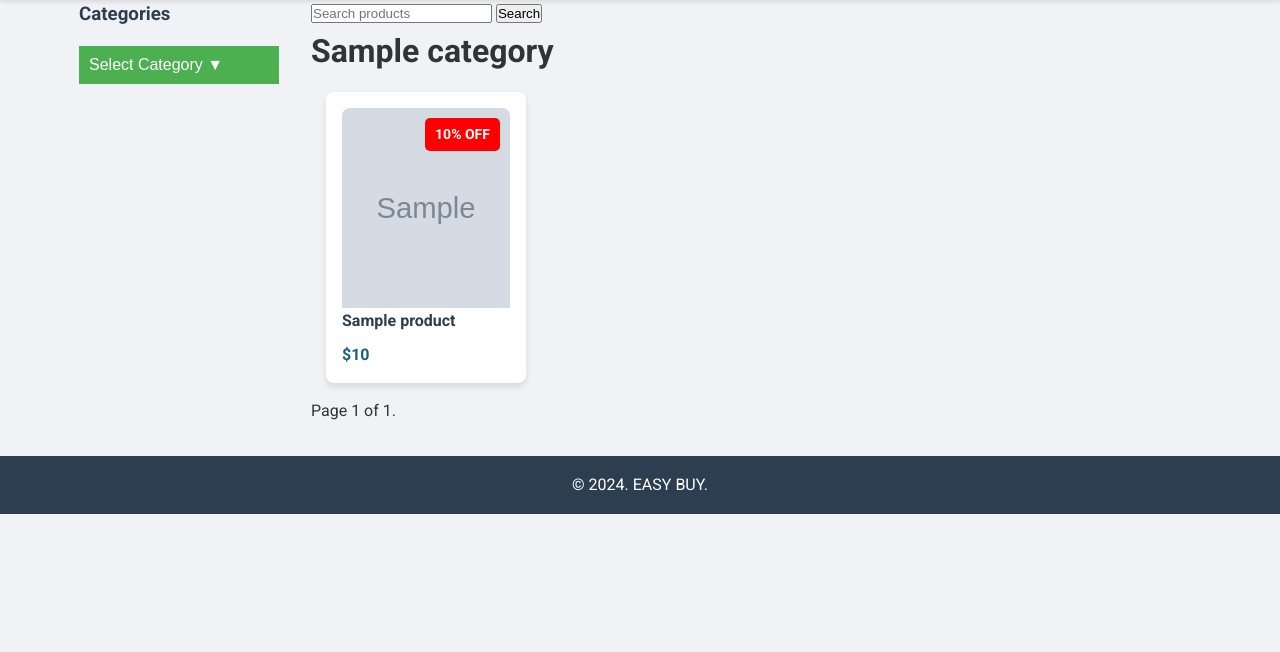
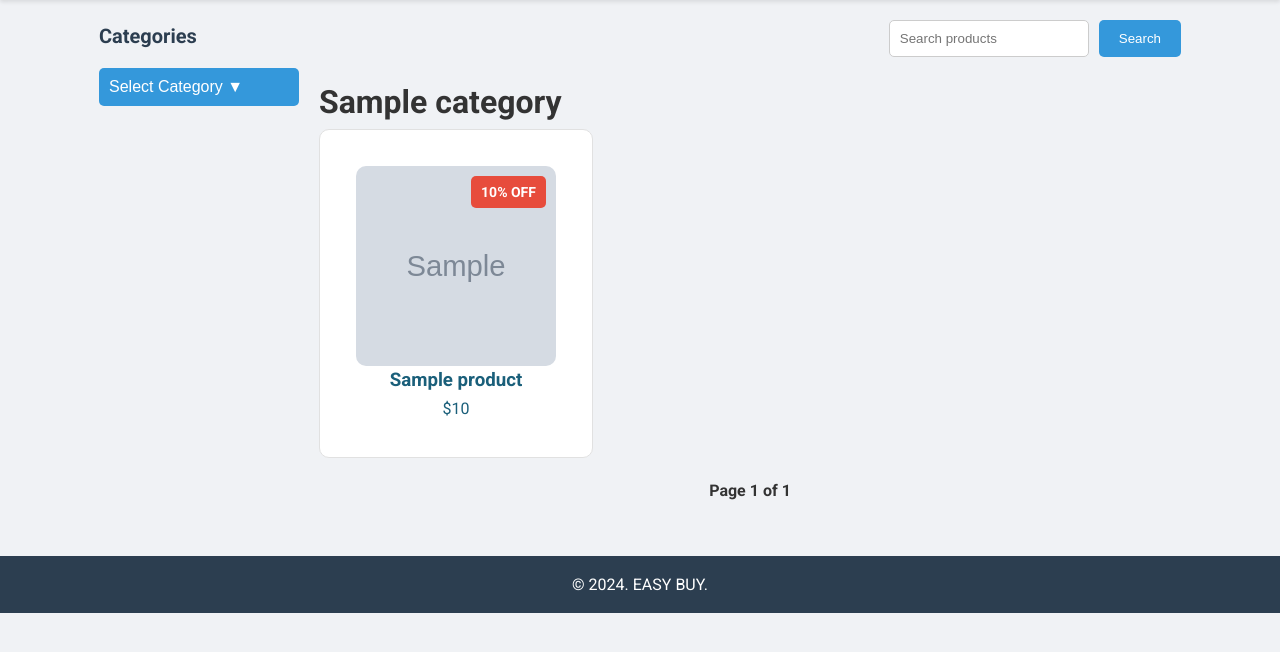
Before and after one commit to AldoVasquez07/Easy_Buy_Procesos, a Django app: template easybuy/shop/templates/shop/product/list.html in a window 1280 px wide. Shown: the part 70-722 px from the top of the page. Run offline with Django 5.2, Linux system fonts and the light colour scheme; the template is opened without the code that fills it: most values are stand-ins (such as "Sample title", 1, 10 or a date in 2020); grey boxes marked "Sample" are stand-in pictures.

Commit message:
Cambiando diseño de lista de productos

```diff
--- a/easybuy/shop/static/css/list.css
+++ b/easybuy/shop/static/css/list.css
@@ -77,3 +77,155 @@
 .show {
     display: block;
 }
+
+
+/*
+------------------
+*/
+/* Estilos generales para la página de productos */
+.product-list-page {
+    display: flex;
+    gap: 20px;
+    padding: 20px;
+}
+
+/* Sidebar de categorías */
+.sidebar {
+    width: 250px;
+}
+
+.sidebar-title {
+    font-size: 20px;
+    margin-bottom: 10px;
+}
+
+.dropdown-btn {
+    width: 100%;
+    padding: 10px;
+    font-size: 16px;
+    background-color: #3498db;
+    color: white;
+    border: none;
+    cursor: pointer;
+    margin-bottom: 10px;
+    border-radius: 5px;
+}
+
+.dropdown-content {
+    list-style: none;
+    padding: 0;
+    display: none; /* Oculto por defecto */
+}
+
+.dropdown-content li {
+    padding: 10px;
+    background: #f1f1f1;
+    margin-bottom: 5px;
+    border-radius: 3px;
+}
+
+.dropdown-content li a {
+    text-decoration: none;
+    color: #333;
+}
+
+.selected a {
+    font-weight: bold;
+    color: #3498db;
+}
+
+/* Productos */
+.products-grid {
+    display: grid;
+    grid-template-columns: repeat(auto-fill, minmax(250px, 1fr));
+    gap: 20px;
+}
+
+.product-card {
+    border: 1px solid #e1e1e1;
+    padding: 20px;
+    border-radius: 10px;
+    text-align: center;
+    background-color: white;
+    transition: transform 0.2s;
+}
+
+.product-card:hover {
+    transform: scale(1.05);
+}
+
+.product-image-container img {
+    max-width: 100%;
+    border-radius: 10px;
+}
+
+.offer-label {
+    position: absolute;
+    top: 10px;
+    right: 10px;
+    background-color: #e74c3c;
+    color: white;
+    padding: 5px 10px;
+    font-size: 14px;
+    border-radius: 5px;
+}
+
+/* Buscador */
+.search-form {
+    display: flex;
+    justify-content: flex-end;
+    margin-bottom: 20px;
+}
+
+.search-input {
+    padding: 10px;
+    border: 1px solid #ccc;
+    border-radius: 5px;
+    width: 200px;
+}
+
+.search-btn {
+    padding: 10px 20px;
+    background-color: #3498db;
+    color: white;
+    border: none;
+    border-radius: 5px;
+    margin-left: 10px;
+    cursor: pointer;
+}
+
+.search-btn:hover {
+    background-color: #2980b9;
+}
+
+/* Paginación */
+.pagination {
+    text-align: center;
+    margin-top: 20px;
+}
+
+.pagination-btn {
+    margin: 0 5px;
+    padding: 10px 15px;
+    background-color: #3498db;
+    color: white;
+    border-radius: 5px;
+    text-decoration: none;
+    font-size: 14px;
+}
+
+.current-page {
+    font-weight: bold;
+    margin: 0 10px;
+}
+
+.pagination-btn:hover {
+    background-color: #2980b9;
+}
+
+.no-products-found {
+    text-align: center;
+    font-size: 18px;
+    color: #e74c3c;
+    margin-top: 50px;
+}
--- a/easybuy/shop/static/js/list.js
+++ b/easybuy/shop/static/js/list.js
@@ -3,6 +3,6 @@ document.addEventListener("DOMContentLoaded", function() {
     const dropdownContent = document.querySelector('.dropdown-content');
 
     dropdownBtn.addEventListener('click', function() {
-        dropdownContent.classList.toggle('show');
+        dropdownContent.style.display = dropdownContent.style.display === 'block' ? 'none' : 'block';
     });
 });
--- a/easybuy/shop/templates/shop/product/list.html
+++ b/easybuy/shop/templates/shop/product/list.html
@@ -8,8 +8,10 @@
 {% block content %}
     <div class="product-list-page">
         <link href="{% static "css/list.css" %}" rel="stylesheet">
+
+        <!-- Sidebar de categorías -->
         <aside class="sidebar">
-            <h3>Categories</h3>
+            <h3 class="sidebar-title">Categories</h3>
 
             <!-- Botón para mostrar/ocultar el menú desplegable de categorías -->
             <button class="dropdown-btn">Select Category ▼</button>
@@ -29,15 +31,18 @@
 
         <div class="product-list">
             <!-- Formulario de búsqueda -->
-            <form method="GET" action="{% url 'shop:product_list' %}">
-                <input type="text" name="q" placeholder="Search products" value="{{ request.GET.q }}">
-                <button type="submit">Search</button>
+            <form method="GET" action="{% url 'shop:product_list' %}" class="search-form">
+                <input type="text" name="q" class="search-input" placeholder="Search products" value="{{ request.GET.q }}">
+                <button type="submit" class="search-btn">Search</button>
             </form>
 
-            <h1>{% if category %}{{ category.name }}{% else %}Products{% endif %}</h1>
-            <div class="products">
+            <!-- Título de productos -->
+            <h1 class="product-list-title">{% if category %}{{ category.name }}{% else %}Products{% endif %}</h1>
+
+            <!-- Contenedor de productos -->
+            <div class="products-grid">
                 {% for product in products %}
-                    <div class="product-item">
+                    <div class="product-card">
                         <a href="{{ product.get_absolute_url }}" class="product-link">
                             <div class="product-image-container">
                                 <img src="{% if product.image %}{{ product.image.url }}{% else %}{% static 'img/no_image.png' %}{% endif %}" alt="{{ product.name }}">
@@ -47,12 +52,12 @@
                                     <span class="offer-label">{{ product.offer.discount }}% OFF</span>
                                 {% endif %}
                             </div>
-                            <h3>{{ product.name }}</h3>
+                            <h3 class="product-name">{{ product.name }}</h3>
                             <p class="price">${{ product.price }}</p>
                         </a>
                     </div>
                 {% empty %}
-                    <p>No products found.</p>
+                    <p class="no-products-found">No products found.</p>
                 {% endfor %}
             </div>
 
@@ -60,17 +65,17 @@
             <div class="pagination">
                 <span class="step-links">
                     {% if products.has_previous %}
-                        <a href="?page=1{% if request.GET.q %}&q={{ request.GET.q }}{% endif %}">&laquo; first</a>
-                        <a href="?page={{ products.previous_page_number }}{% if request.GET.q %}&q={{ request.GET.q }}{% endif %}">previous</a>
+                        <a href="?page=1{% if request.GET.q %}&q={{ request.GET.q }}{% endif %}" class="pagination-btn">&laquo; First</a>
+                        <a href="?page={{ products.previous_page_number }}{% if request.GET.q %}&q={{ request.GET.q }}{% endif %}" class="pagination-btn">Previous</a>
                     {% endif %}
 
-                    <span class="current">
-                        Page {{ products.number }} of {{ products.paginator.num_pages }}.
+                    <span class="current-page">
+                        Page {{ products.number }} of {{ products.paginator.num_pages }}
                     </span>
 
                     {% if products.has_next %}
-                        <a href="?page={{ products.next_page_number }}{% if request.GET.q %}&q={{ request.GET.q }}{% endif %}">next</a>
-                        <a href="?page={{ products.paginator.num_pages }}{% if request.GET.q %}&q={{ request.GET.q }}{% endif %}">last &raquo;</a>
+                        <a href="?page={{ products.next_page_number }}{% if request.GET.q %}&q={{ request.GET.q }}{% endif %}" class="pagination-btn">Next</a>
+                        <a href="?page={{ products.paginator.num_pages }}{% if request.GET.q %}&q={{ request.GET.q }}{% endif %}" class="pagination-btn">Last &raquo;</a>
                     {% endif %}
                 </span>
             </div>
```
